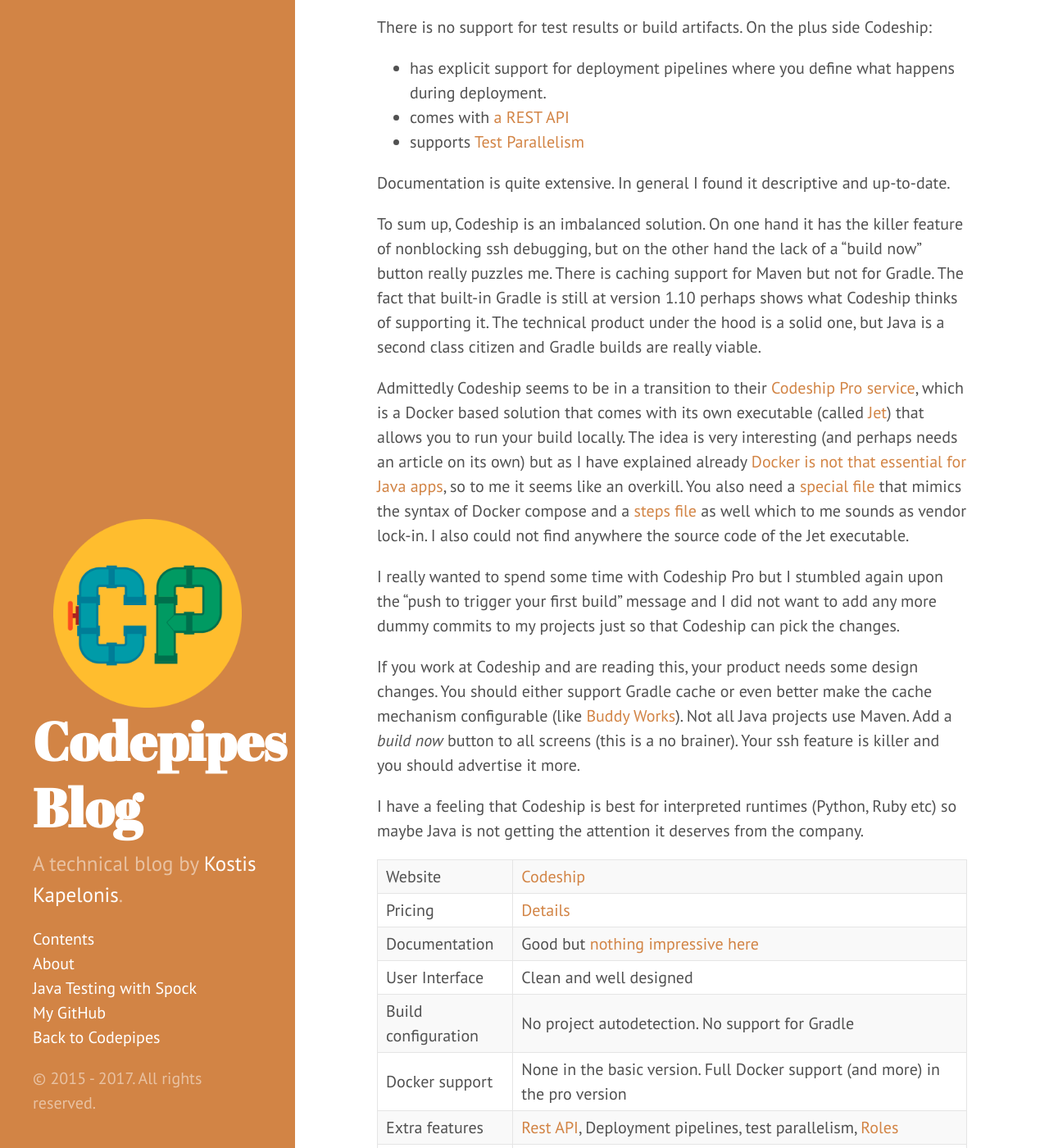
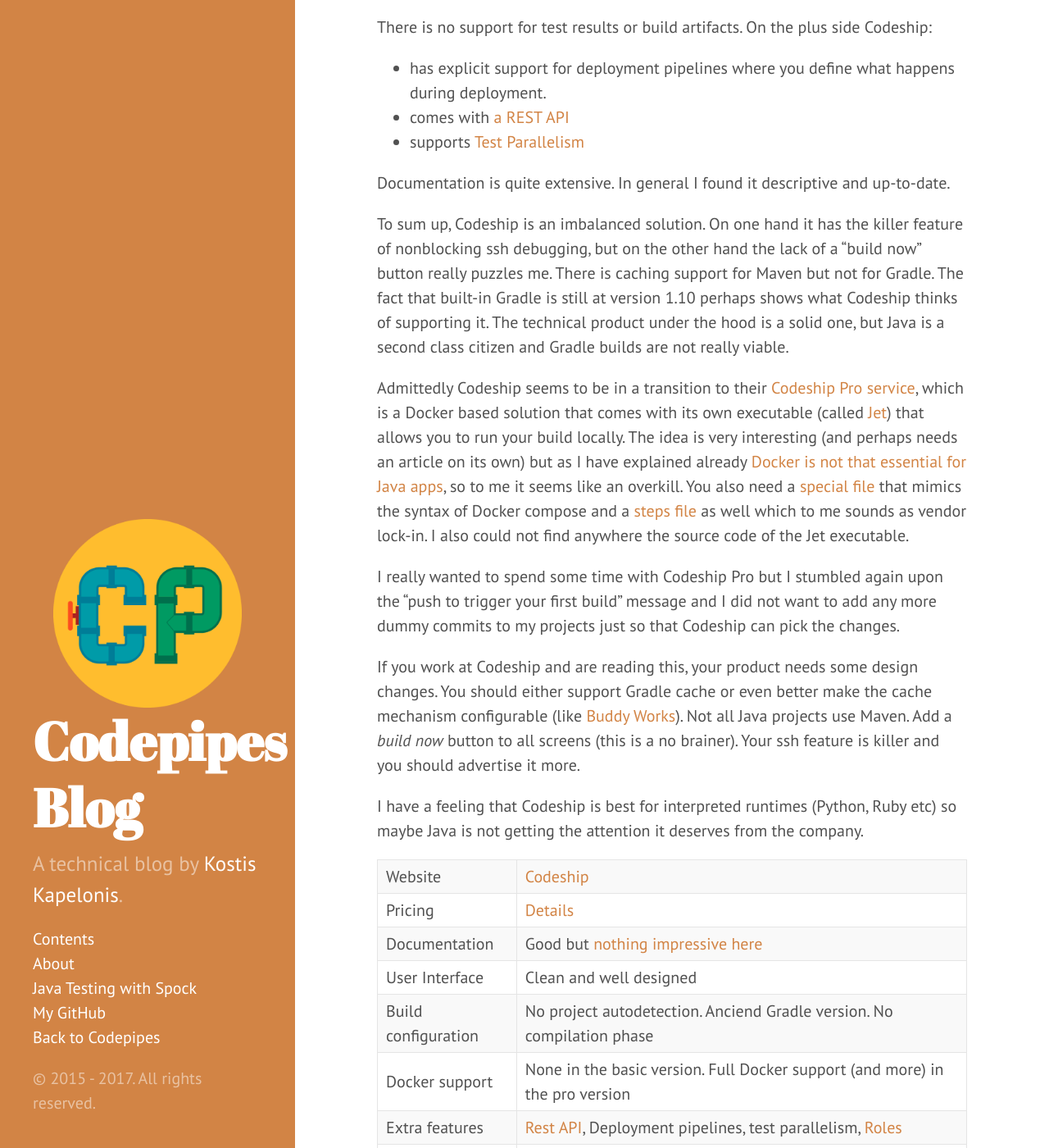
Before and after one commit to kkapelon/kkapelon.github.io, a Jekyll site: the page built from _posts/2017-03-02-hosted-ci-comparison.md, in a window 1280 px wide and 1400 px high, scrolled down 18075 px. Shown: the whole window at 82% size. Built offline with Jekyll 4.4.1, drawn with Linux system fonts in a browser that asks for light colours; some of the changed text lies outside the part shown.

Commit message:
Minor fixed in Codeship review

```diff
--- a/_posts/2017-03-02-hosted-ci-comparison.md
+++ b/_posts/2017-03-02-hosted-ci-comparison.md
@@ -334,7 +334,7 @@
 debugging, but on the other hand the lack of a "build now" button really puzzles me. There is
 caching support for Maven but not for Gradle. The fact that built-in Gradle is still at
 version 1.10 perhaps shows what Codeship thinks of supporting it. The technical product under the hood is a
-solid one, but Java is a second class citizen and Gradle builds are really viable.
+solid one, but Java is a second class citizen and Gradle builds are not really viable.
 
 Admittedly Codeship seems to be in a transition to their [Codeship Pro service](https://documentation.codeship.com/pro/getting-started/getting-started/), which is a Docker
 based solution that comes with its own executable (called [Jet](https://documentation.codeship.com/pro/getting-started/installation/#what-is-jet)) that allows you to run your build locally.
@@ -359,12 +359,12 @@
 | Pricing    | [Details](https://codeship.com/pricing) |
 | Documentation    | Good but [nothing impressive here](https://documentation.codeship.com/) |
 | User Interface | Clean and well designed  |
-| Build configuration | No project autodetection. No support for Gradle |
+| Build configuration | No project autodetection. Anciend Gradle version. No compilation phase |
 | Docker support | None in the basic version. Full Docker support (and more) in the pro version|
 | Extra features    | [Rest API](https://documentation.codeship.com/basic/getting-started/api/), Deployment pipelines, test parallelism, [Roles](https://documentation.codeship.com/general/account/organizations/)|
 | Disadvantages    | No Gradle cache, needs a push to start the first build (!!!)  |
 | Killer feature    | You can ssh to a clone of your environment. The Jet local build process  in Codeship Pro.|
-| **Final Verdict**    | Codeship might be ok (if you forgive the UI problems) for a small number of Maven projects. If you use Gradle then don't even bother. |
+| **Final Verdict**    | Codeship might be ok for a small number of Maven projects. If you use Gradle then don't even bother. |
 
 ### Deploybot
 
```
